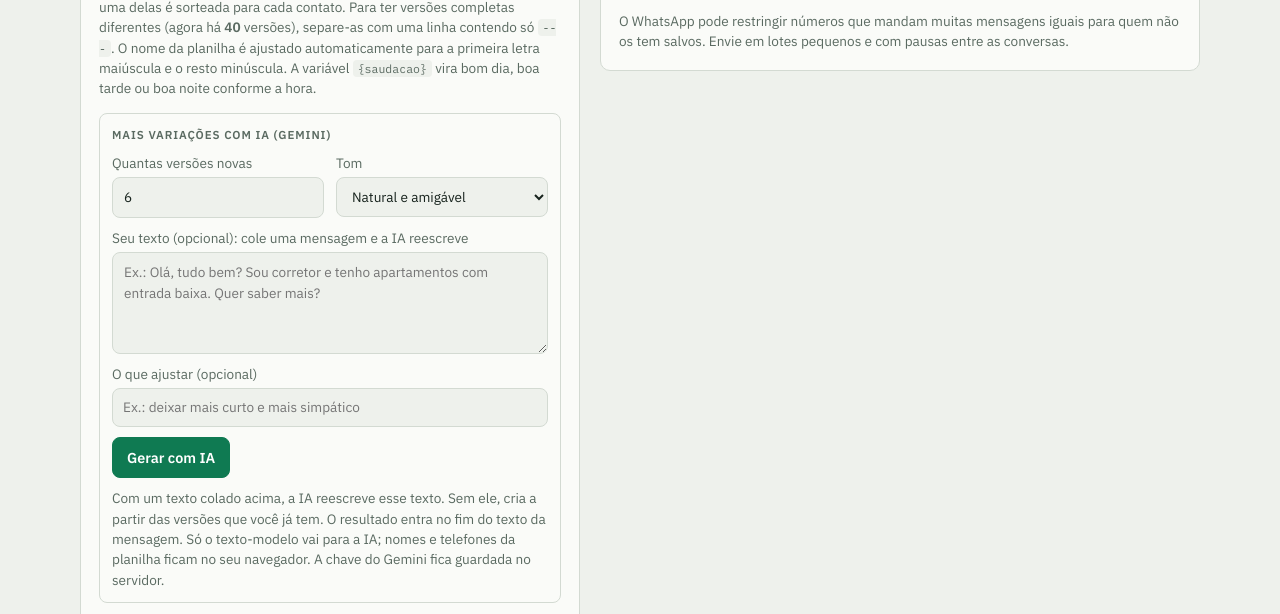
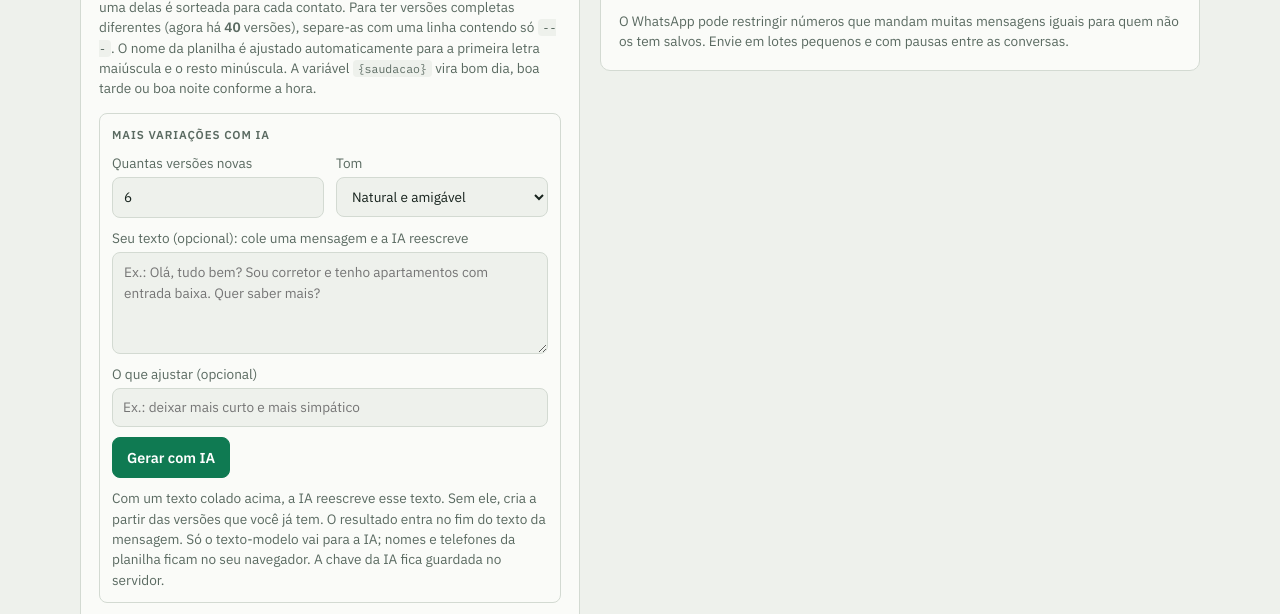
Before and after one commit to Gusta3246/Disparador-, a website: page index.html in a window 1280 px wide. Shown: the part 1180-1794 px from the top of the page. Drawn offline with nearby package versions, Linux system fonts and the light colour scheme.

Commit message:
Update index.html

```diff
--- a/index.html
+++ b/index.html
@@ -342,7 +342,7 @@ Estou falando sobre imóveis com entrada a partir de R$ 500,00. Você {prefere|g
         </label>
         <p class="note">Escreva opções entre chaves separadas por barra, como <code>{Olá|Oi|Opa}</code>, e uma delas é sorteada para cada contato. Para ter versões completas diferentes (agora há <b id="verCount">40</b> versões), separe-as com uma linha contendo só <code>---</code>. O nome da planilha é ajustado automaticamente para a primeira letra maiúscula e o resto minúscula. A variável <code>{saudacao}</code> vira bom dia, boa tarde ou boa noite conforme a hora.</p>
         <div class="aibox">
-          <div class="label">Mais variações com IA (Gemini)</div>
+          <div class="label">Mais variações com IA</div>
           <div class="row2">
             <label class="f" for="aiN">Quantas versões novas
               <input type="number" id="aiN" min="1" max="15" value="6">
@@ -366,7 +366,7 @@ Estou falando sobre imóveis com entrada a partir de R$ 500,00. Você {prefere|g
             <button class="btn primary" id="aiGen" type="button">Gerar com IA</button>
             <button class="btn" id="aiUndo" type="button" hidden>Desfazer última geração</button>
           </div>
-          <p class="note" id="aiNote" role="status" aria-live="polite">Com um texto colado acima, a IA reescreve esse texto. Sem ele, cria a partir das versões que você já tem. O resultado entra no fim do texto da mensagem. Só o texto-modelo vai para a IA; nomes e telefones da planilha ficam no seu navegador. A chave do Gemini fica guardada no servidor.</p>
+          <p class="note" id="aiNote" role="status" aria-live="polite">Com um texto colado acima, a IA reescreve esse texto. Sem ele, cria a partir das versões que você já tem. O resultado entra no fim do texto da mensagem. Só o texto-modelo vai para a IA; nomes e telefones da planilha ficam no seu navegador. A chave da IA fica guardada no servidor.</p>
         </div>
         <div>
           <div class="label" style="margin-bottom:6px">Variáveis da planilha</div>
@@ -821,11 +821,11 @@ Estou falando sobre imóveis com entrada a partir de R$ 500,00. Você {prefere|g
     } catch (e) { fallback(); }
   });
 
-  /* ---------- variações com IA (Gemini via /api/gerar) ---------- */
+  /* ---------- variações com IA (OpenRouter via /api/gerar) ---------- */
   var aiBackup = null;
   function variantsOf(t) { return t.split(/^[ \t]*---[ \t]*$/m).map(function (s) { return s.trim(); }).filter(Boolean); }
   function aiSay(t) { $('#aiNote').textContent = t; }
-  /* A chave do Gemini fica só no servidor (variável de ambiente da Vercel). Aqui o navegador chama /api/gerar. */
+  /* A chave da IA fica só no servidor (variável de ambiente da Vercel). Aqui o navegador chama /api/gerar. */
   function aiErr(m) { var e = new Error(m); e.status = 1; return e; }
   function aiPost(payload) {
     var ctl = new AbortController(), tm = setTimeout(function () { ctl.abort(); }, 65000);
```
